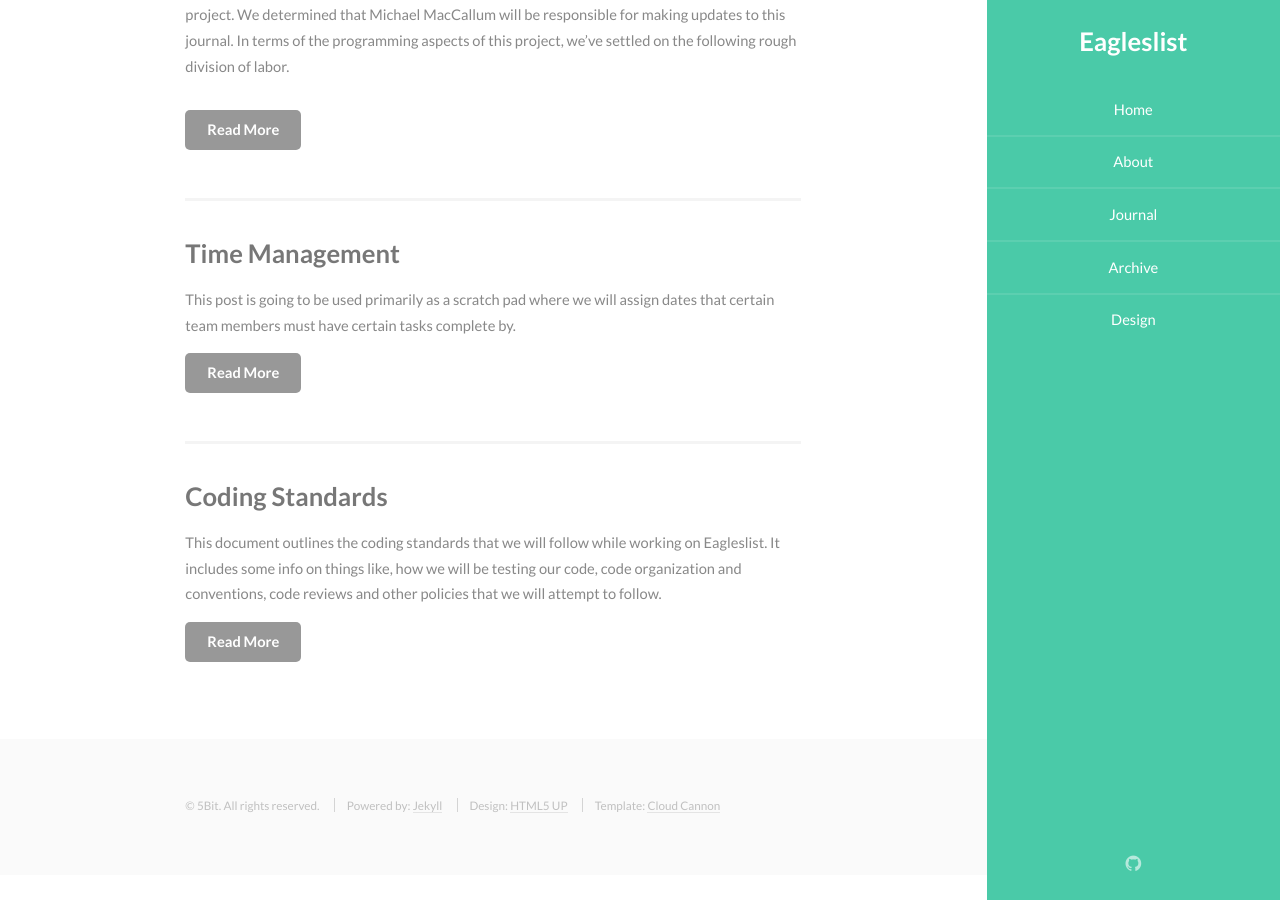
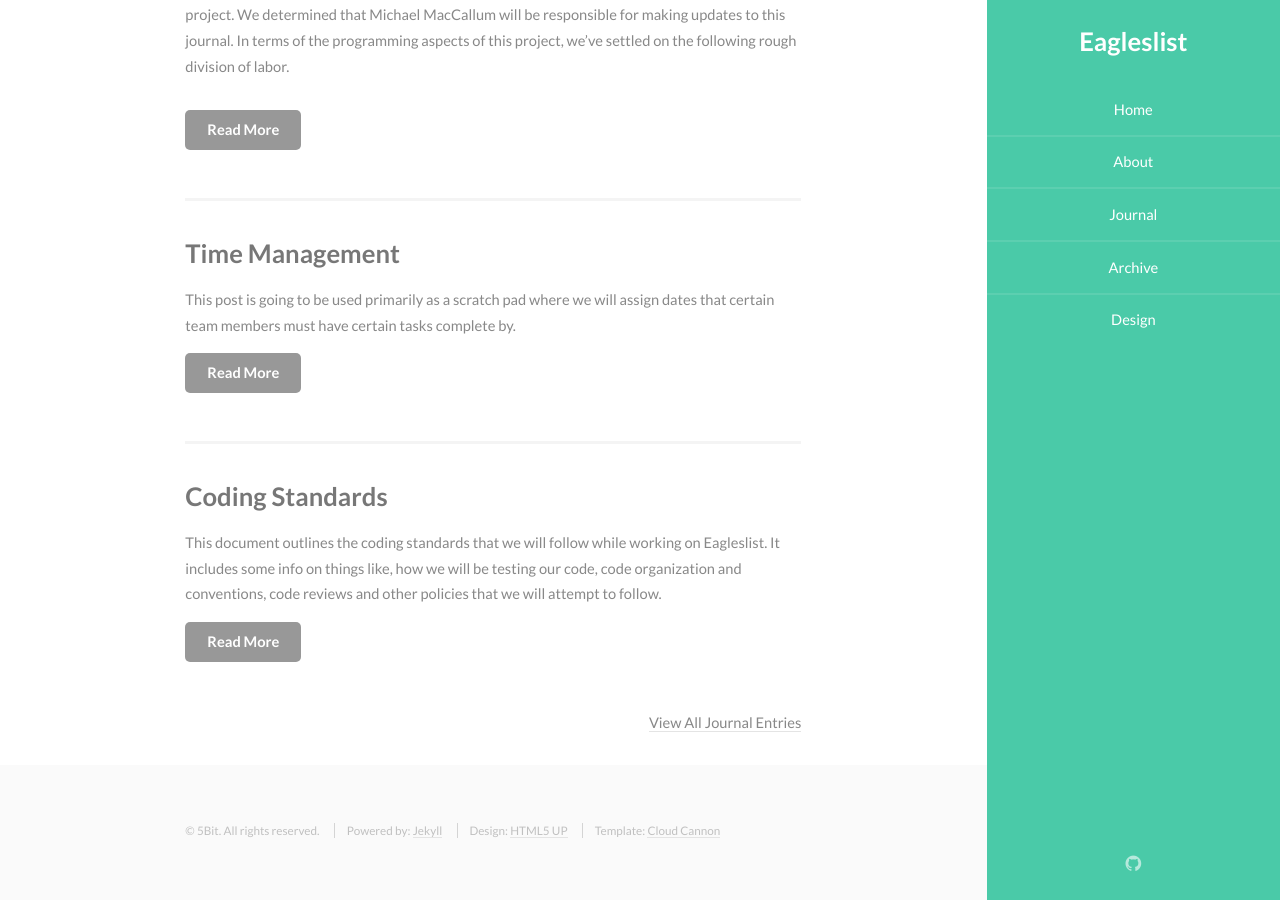
Before and after one commit to 5-Bit/5-bit.github.io, a Jekyll site: the page built from journal/index.html, in a window 1280 px wide and 900 px high, scrolled down 551 px. Built offline with Jekyll 4.4.1, drawn with Linux system fonts in a browser that asks for light colours; Markdown is read by kramdown in place of the engine named in the settings.

Commit message:
Updated journal page to link to archive

```diff
--- a/journal/index.html
+++ b/journal/index.html
@@ -64,6 +64,10 @@ title: "Journal"
           </article>
         {% endfor %}
       </div>
+
+      <span style="text-align:right;display: inline-block;width:100%;">
+          <a href="/archive.html" style="align:right;">View All Journal Entries</a>
+      </span>
     </div>
   </section>
 {% endif %}
```
